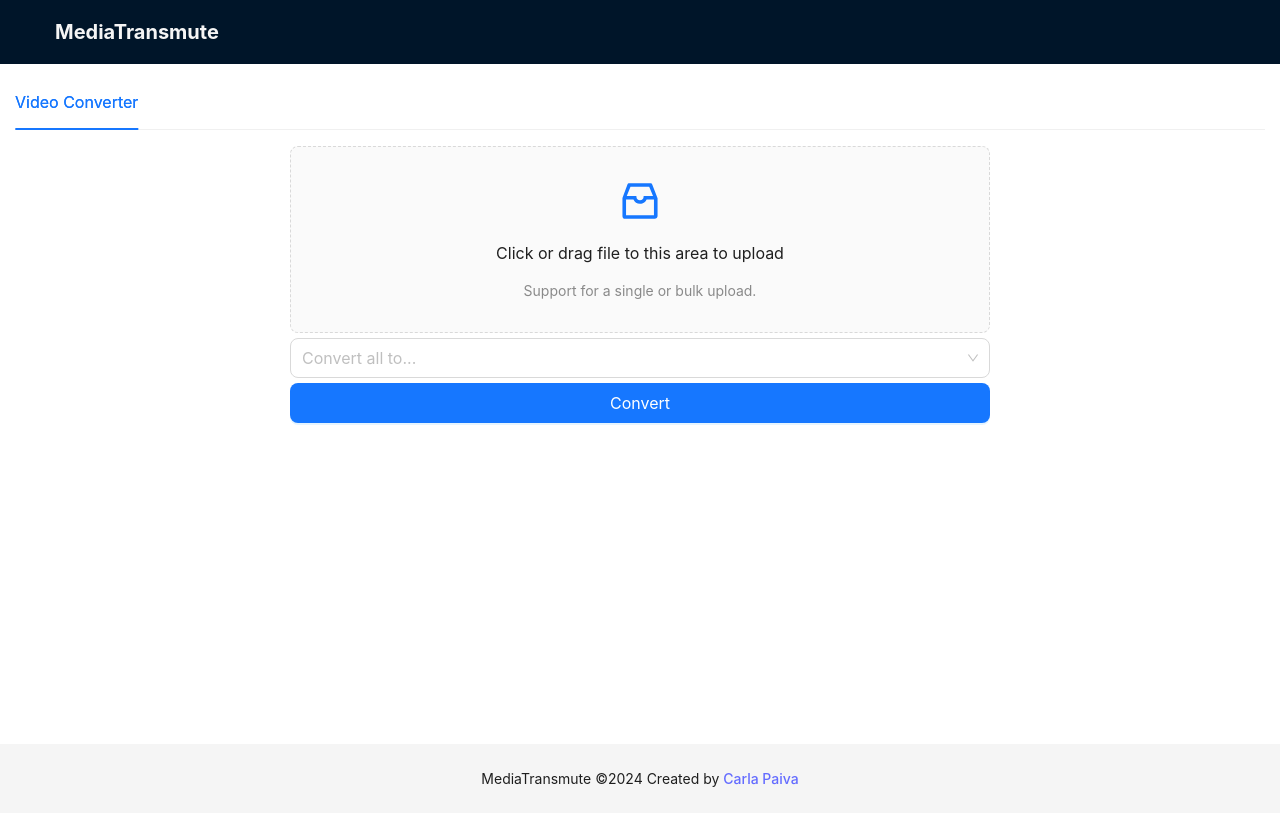
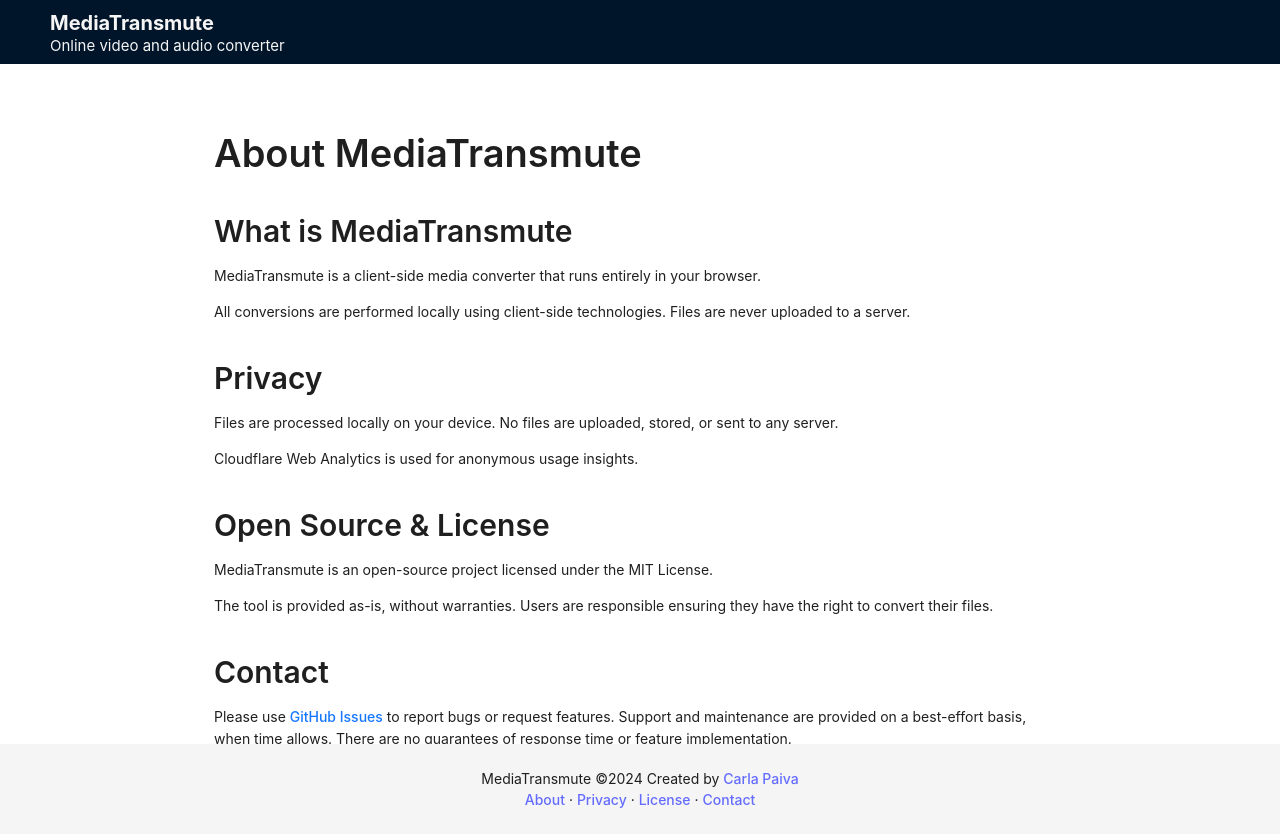
Before and after one commit to CarlaPaiva/media-transmute, a React (Vite) app: page /about in a window 1280 px wide. Before the commit the page ends 813 px from the top, so only its background shows below. Built offline with nearby package versions, Linux system fonts and the light colour scheme.

Commit message:
Fix/seo issues (#44)
* fix: seo screaming issues

* wip: about page with licensing and more important stuff

```diff
--- a/index.html
+++ b/index.html
@@ -3,9 +3,14 @@
   <head>
     <meta charset="UTF-8" />
     <link rel="icon" type="image/svg+xml" href="/camera.svg" />
+    <link rel="canonical" href="https://mediatransmute.carlapaiva.com/" />
     <meta name="viewport" content="width=device-width, initial-scale=1.0" />
+    <meta
+      name="description"
+      content="Convert video and audio files online. Fast, free, and privacy-friendly media converter."
+    />
     <script defer src='https://static.cloudflareinsights.com/beacon.min.js' data-cf-beacon='{"token": "f5ae12166f62405eb6d4e855f61a9936"}'></script>
-    <title>MediaTransmute</title>
+    <title>MediaTransmute - Online Video, Audio & Media Converter</title>
   </head>
   <body>
     <div id="root"></div>
--- a/package.json
+++ b/package.json
@@ -16,7 +16,8 @@
     "antd": "^5.12.8",
     "http-proxy-middleware": "^2.0.6",
     "react": "^18.2.0",
-    "react-dom": "^18.2.0"
+    "react-dom": "^18.2.0",
+    "react-router-dom": "^7.11.0"
   },
   "devDependencies": {
     "@rocketseat/eslint-config": "^2.1.0",
--- a/src/App.tsx
+++ b/src/App.tsx
@@ -2,6 +2,9 @@ import React from 'react'
 import { Layout } from 'antd'
 import HeaderComponent from './components/header'
 import ConverterContent from './components/converter-content'
+import { Content } from 'antd/es/layout/layout'
+import { Link, Route, Routes } from 'react-router-dom'
+import AboutPage from './pages/about'
 
 const { Footer } = Layout
 
@@ -9,16 +12,26 @@ const App: React.FC = () => {
   return (
     <Layout>
       <HeaderComponent />
-      <ConverterContent />
+      <Content>
+        <Routes>
+          <Route path="/" element={<ConverterContent />} />
+          <Route path="/about" element={<AboutPage />} />
+        </Routes>
+      </Content>
       <Footer style={{ textAlign: 'center' }}>
         MediaTransmute ©{new Date().getFullYear()} Created by{' '}
-        <a
-          href="https://www.carlapaiva.com/"
-          target="_blank"
-          rel="noreferrer"
-        >
+        <a href="https://www.carlapaiva.com/" target="_blank" rel="noreferrer">
           Carla Paiva
         </a>
+        <div>
+          <Link to="/about#what">About</Link>
+          {' · '}
+          <Link to="/about#privacy">Privacy</Link>
+          {' · '}
+          <Link to="/about#license">License</Link>
+          {' · '}
+          <Link to="/about#contact">Contact</Link>
+        </div>
       </Footer>
     </Layout>
   )
--- a/src/components/converter/converter-steps/upload-step/upload-step.css
+++ b/src/components/converter/converter-steps/upload-step/upload-step.css
@@ -8,3 +8,9 @@
     margin-top: 5px;
     width: 100%;
 }
+
+.container__helper {
+    text-align: center;
+    margin: 3px;
+    font-size: small;
+}
--- a/src/components/converter/converter-steps/upload-step/upload-step.tsx
+++ b/src/components/converter/converter-steps/upload-step/upload-step.tsx
@@ -126,11 +126,14 @@ const UploadStep = memo(function UploadStepComponent(
 
   return (
     <div className="container">
+      <p className="container__helper">
+        Upload a video or audio file to convert it to another format.
+      </p>
       <DraggerUpload accept={acceptedTypes} onUploadDone={onUploadDone} />
       <Cascader
         className="container__items"
         size="large"
-        placeholder="Convert all to..."
+        placeholder="Convert files to..."
         options={options}
         dropdownStyle={{ minWidth: '700px' }}
         onChange={onSelectedFormatChange}
@@ -144,6 +147,13 @@ const UploadStep = memo(function UploadStepComponent(
       >
         Convert
       </Button>
+      <p className="container__helper">
+        All conversions happen locally in your browser. Files are never uploaded
+        to a server.
+      </p>
+      <p className="container__helper">
+        No account required. No tracking of uploaded files.
+      </p>
 
       {isErrorMessageVisible?.isVisible && (
         <Alert
--- a/src/components/header/header.css
+++ b/src/components/header/header.css
@@ -1,19 +1,26 @@
 .header {
     display: flex;
-    align-items: center;
 }
 
 .header__logo {
     display: inline-block;
-    padding: 5px;
 }
 
 .header__logo__title {
     font-size: 20px;
     color: whitesmoke;
+    line-height: 20px;
+    margin-bottom: 3px;
+}
+
+.header__logo__tagline {
+    font-size: 15px;
+    line-height: 15px;
+    margin-top: 0;
+    line-height: normal;
+    color: whitesmoke;
 }
 
 .header__menu {
     flex: 1;
-
 }
--- a/src/components/header/index.tsx
+++ b/src/components/header/index.tsx
@@ -8,6 +8,9 @@ export function HeaderComponent(): JSX.Element {
     <Header className="header">
       <div className="header__logo">
         <h1 className="header__logo__title">MediaTransmute</h1>
+        <p className="header__logo__tagline">
+          Online video and audio converter
+        </p>
       </div>
     </Header>
   )
--- a/src/main.tsx
+++ b/src/main.tsx
@@ -2,9 +2,12 @@ import React from 'react'
 import ReactDOM from 'react-dom/client'
 import App from './App.tsx'
 import './index.css'
+import { BrowserRouter } from 'react-router-dom'
 
 ReactDOM.createRoot(document.getElementById('root')!).render(
   <React.StrictMode>
-    <App />
+    <BrowserRouter>
+      <App />
+    </BrowserRouter>
   </React.StrictMode>,
 )
--- /dev/null
+++ b/src/pages/about.css
@@ -0,0 +1,4 @@
+.content {
+    padding: 10px 15px;
+    height: 85vh;
+}
--- /dev/null
+++ b/src/pages/about.tsx
@@ -0,0 +1,69 @@
+import { theme, Typography } from 'antd'
+import { Content } from 'antd/es/layout/layout'
+import Paragraph from 'antd/es/typography/Paragraph'
+import Title from 'antd/es/typography/Title'
+
+export default function AboutPage() {
+  const {
+    token: { colorBgContainer },
+  } = theme.useToken()
+
+  return (
+    <Content className="content" style={{ background: colorBgContainer }}>
+      <Typography style={{ maxWidth: 900, margin: '0 auto', padding: 24 }}>
+        <Title level={1}>About MediaTransmute</Title>
+
+        <Title level={2} id="what">
+          What is MediaTransmute
+        </Title>
+        <Paragraph>
+          MediaTransmute is a client-side media converter that runs entirely in
+          your browser.
+        </Paragraph>
+        <Paragraph>
+          All conversions are performed locally using client-side technologies.
+          Files are never uploaded to a server.
+        </Paragraph>
+        <Title level={2} id="privacy">
+          Privacy
+        </Title>
+        <Paragraph>
+          Files are processed locally on your device. No files are uploaded,
+          stored, or sent to any server.
+        </Paragraph>
+        <Paragraph>
+          Cloudflare Web Analytics is used for anonymous usage insights.
+        </Paragraph>
+
+        <Title level={2} id="license">
+          Open Source & License
+        </Title>
+        <Paragraph>
+          MediaTransmute is an open-source project licensed under the MIT
+          License.
+        </Paragraph>
+        <Paragraph>
+          The tool is provided as-is, without warranties. Users are responsible
+          ensuring they have the right to convert their files.
+        </Paragraph>
+
+        <Title level={2} id="contact">
+          Contact
+        </Title>
+        <Paragraph>
+          Please use{' '}
+          <a
+            href="https://github.com/CarlaPaiva/media-transmute/issues"
+            target="_blank"
+            rel="noreferrer"
+          >
+            GitHub Issues
+          </a>{' '}
+          to report bugs or request features. Support and maintenance are
+          provided on a best-effort basis, when time allows. There are no
+          guarantees of response time or feature implementation.
+        </Paragraph>
+      </Typography>
+    </Content>
+  )
+}
--- a/staticwebapp.config.json
+++ b/staticwebapp.config.json
@@ -2,5 +2,8 @@
     "globalHeaders": {
         "Cross-Origin-Embedder-Policy": "require-corp",
         "Cross-Origin-Opener-Policy": "same-origin"
+    },
+    "navigationFallback": {
+        "rewrite": "/index.html"
     }
 }
```
Also changed, not shown: 1 other file (tests, documents, lock files or other folders).
